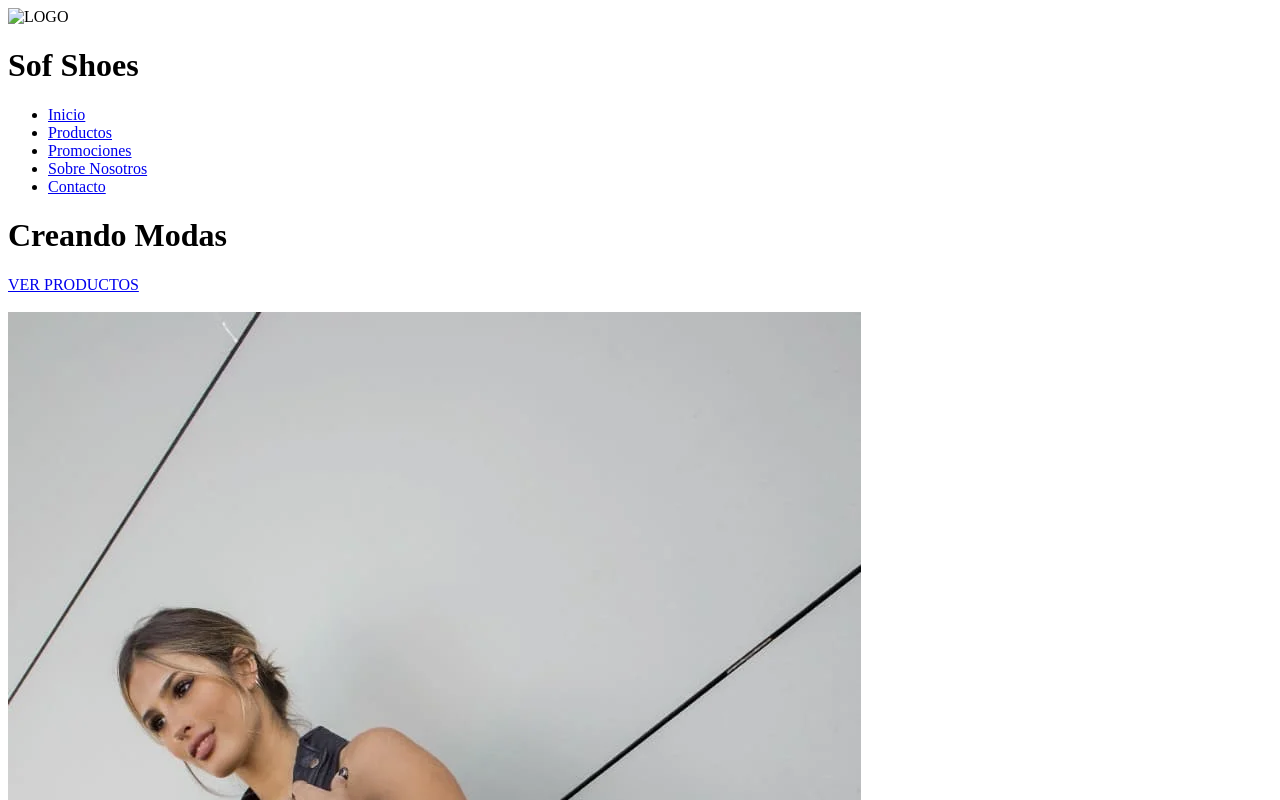
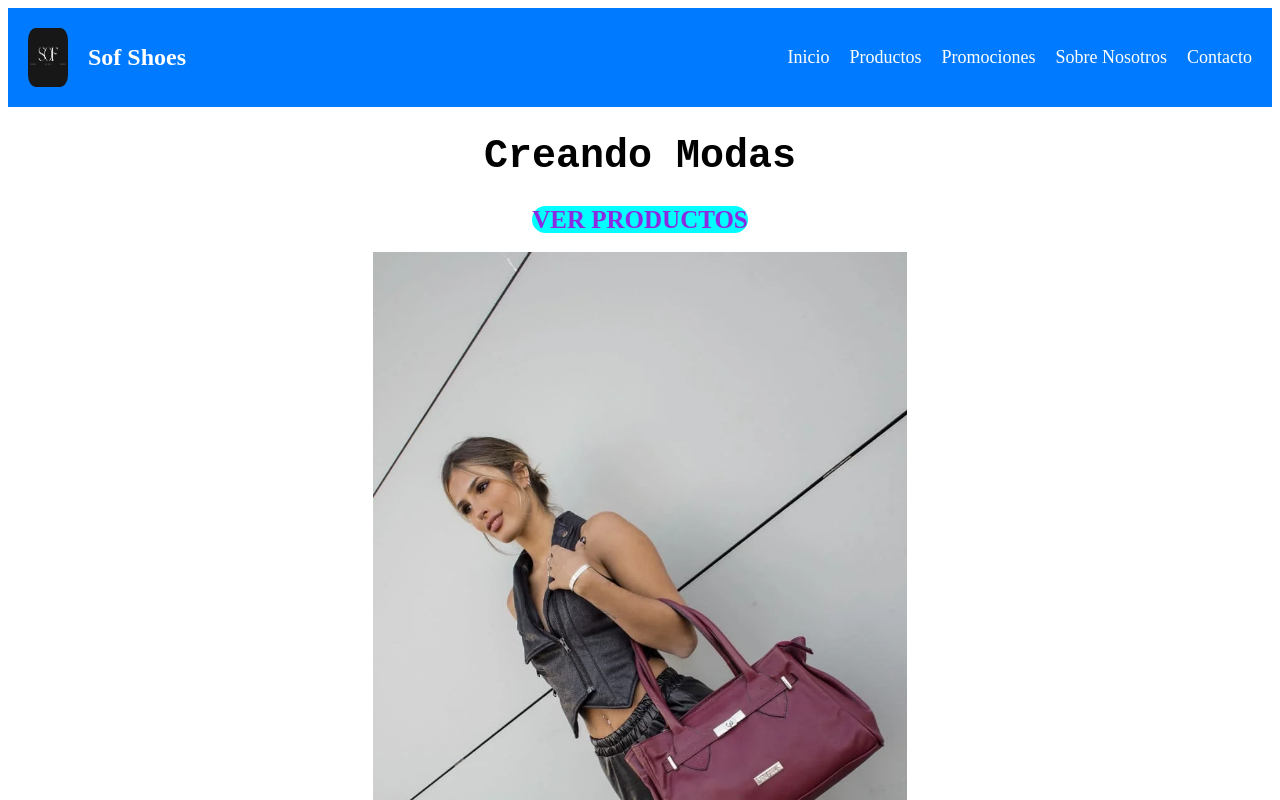
Before and after one commit to AgustinPonce1/sof-shoes.web, a plain HTML site: page index.html in a window 1280 px wide. Shown: the top 800 px of the page. Drawn offline with Linux system fonts and the light colour scheme; the site is published under a folder, as on GitHub Pages, so addresses that start at the root find nothing.

Commit message:
Pre-Entrega Nº1

```diff
--- a/index.html
+++ b/index.html
@@ -3,8 +3,8 @@
 <head>
     <meta charset="UTF-8">
     <meta name="viewport" content="width=device-width, initial-scale=1.0">
-    <link rel="stylesheet" href="/estilos/estilos.css"> <!-- Ruta de Estilos -->
-    <link rel="icon" href="/media/logo.jpg" type="image/png">
+    <link rel="stylesheet" href="./estilos/estilos.css"> <!-- Ruta de Estilos -->
+    <link rel="icon" href="./media/logo.jpg" type="image/png">
     <title>Sof Shoes</title>
 </head>
 <body>
@@ -13,16 +13,16 @@
 
     <header>
         <div class="logo">
-            <img src="/media/logo.jpg" alt="LOGO">
+            <img src="./media/logo.jpg" alt="LOGO">
             <h1>Sof Shoes</h1>
         </div>
         <nav>
             <ul>
                 <li><a href="index.html">Inicio</a></li>    <!-- Enlace Relativo -->
-                <li><a href="html-extensions/productos.html">Productos</a></li>   <!-- Enlace Relativo -->
-                <li><a href="html-extensions/promociones.html">Promociones</a></li>   <!-- Enlace Relativo -->
-                <li><a href="html-extensions/sobre-nosotros.html">Sobre Nosotros</a></li>   <!-- Enlace Relativo -->
-                <li><a href="html-extensions/contacto.html">Contacto</a></li>   <!-- Enlace Relativo -->
+                <li><a href="./html-extensions/productos.html">Productos</a></li>   <!-- Enlace Relativo -->
+                <li><a href="./html-extensions/promociones.html">Promociones</a></li>   <!-- Enlace Relativo -->
+                <li><a href="./html-extensions/sobre-nosotros.html">Sobre Nosotros</a></li>   <!-- Enlace Relativo -->
+                <li><a href="./html-extensions/contacto.html">Contacto</a></li>   <!-- Enlace Relativo -->
             </ul>
         </nav>
     </header>
```
Also changed, not shown: html-extensions/contacto.html (+3 -3 lines), html-extensions/productos.html (+3 -3 lines), html-extensions/promociones.html (+3 -3 lines), html-extensions/sobre-nosotros.html (+3 -3 lines).
